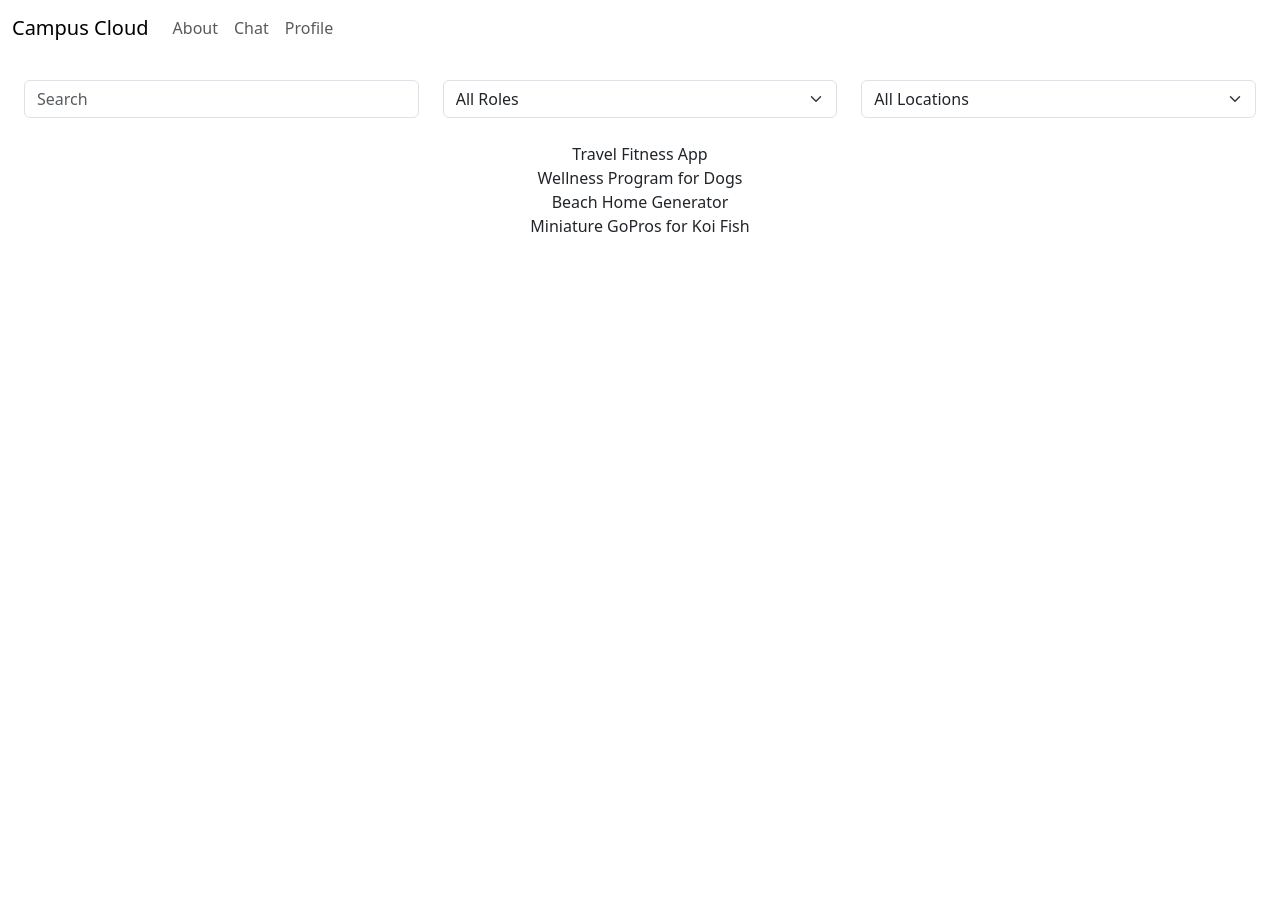
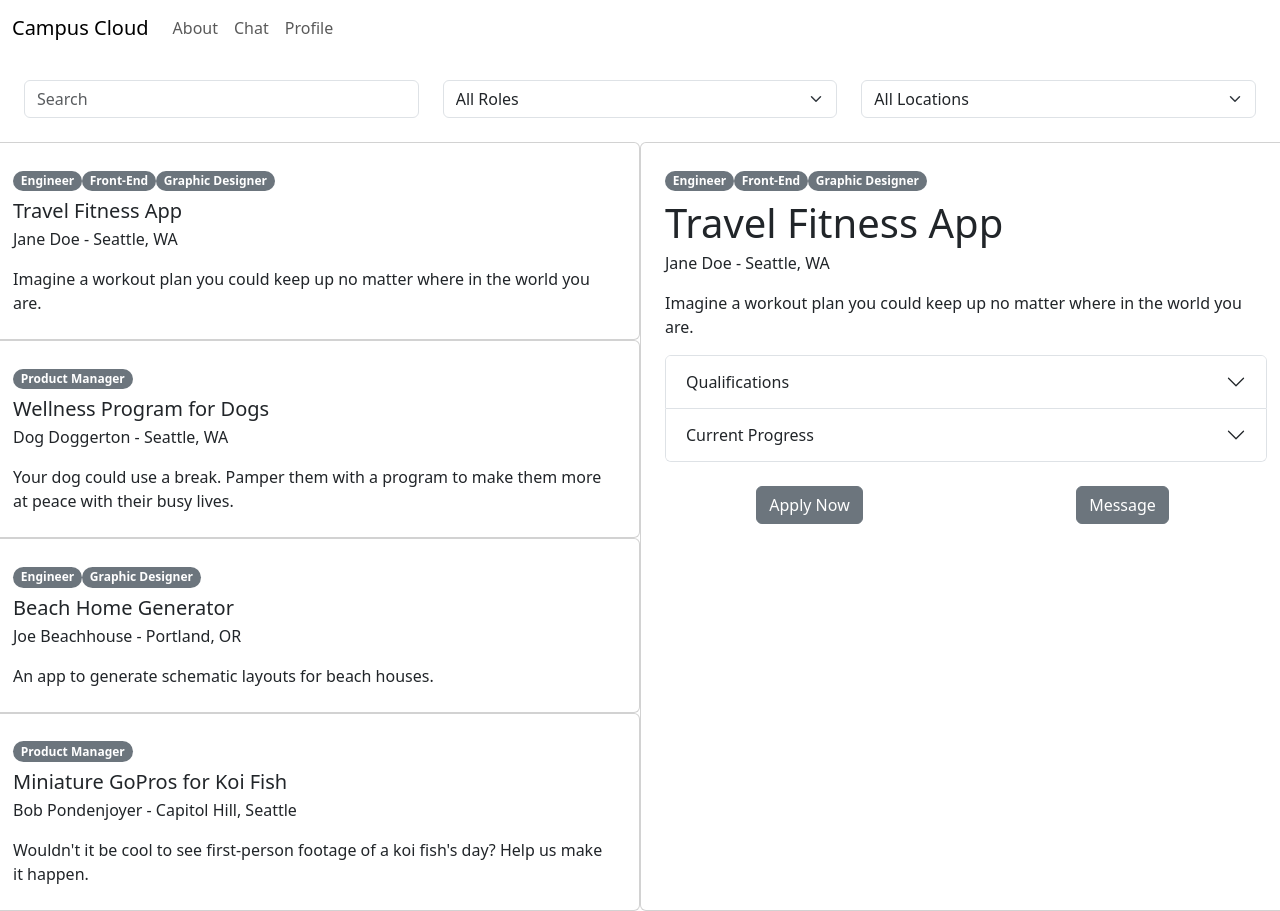
Before and after one commit to info340-au23a/project-hoda-ayad, a React (Create React App) app in the folder campus-cloud/: page / in a window 1280 px wide. Before the commit the page ends 800 px from the top, so only its background shows below. Built offline with nearby package versions, Linux system fonts and the light colour scheme.

Commit message:
added posting window structure

```diff
--- a/campus-cloud/src/App.css
+++ b/campus-cloud/src/App.css
@@ -1,5 +1,10 @@
+html, body, #root {
+  min-height: 100vh;
+}
+
 .App {
   text-align: center;
+  min-height: 100%;
 }
 
 .App-logo {
--- a/campus-cloud/src/components/JobFilter.js
+++ b/campus-cloud/src/components/JobFilter.js
@@ -13,24 +13,28 @@ export default function JobFilter(props) {
 
     function handleInput(event) {
         setQuery(event.target.value);
-        props.applyFilterCallback(query, role, location);
+        props.applyFilterCallback(event.target.value, role, location);
     }
 
     function handleSelect(event) {
+        const newVal = event.target.value;
         if (event.target.id === "role-select") {
-            setRole(event.target.value);
+            setRole(newVal);
+            props.applyFilterCallback(query, newVal, location);
+            console.log("Set new role to: ", newVal)
         } else {
-            setLocation(event.target.value);
+            setLocation(newVal);
+            props.applyFilterCallback(query, role, newVal);
         }
-        props.applyFilterCallback(query, role, location);
+
     }
 
     const roleElems = props.roleOptions.map((role) => {
         return <option key={role} value={role}>{role}</option>
-    })
+    });
     const locElems = props.locOptions.map((loc) => {
         return <option key={loc} value={loc}>{loc}</option>
-    })
+    });
 
     //console.log(query, role, location);
 
--- a/campus-cloud/src/components/Postings.js
+++ b/campus-cloud/src/components/Postings.js
@@ -1,10 +1,26 @@
 'use strict'
 
-import React from "react";
+import React, { useState } from "react";
+import { Card, CardSubtitle, CardTitle, CardText,
+         Row, Col, Badge, Button, Accordion, AccordionHeader, AccordionBody, AccordionItem } from 'reactstrap';
 
-export default function PostingsList(props) {
+export function PostingWindow({ data }) {
+    let windowContent = <SelectPrompt />;
+    if (data !== undefined) {
+        windowContent = <PostingView data={data}/>;
+    }
 
-    const postingCards = props.postings.map((posting) => <PostingCard data={posting}/>)
+    return (
+        <Card className="p-4 text-start" style={{minHeight:'100%'}}>
+            {windowContent}
+        </Card>
+    )
+}
+
+
+export function PostingsList(props) {
+
+    const postingCards = props.postings.map((posting) => <PostingCard key={posting.title} data={posting}/>)
 
     return (
         <div className="postings">
@@ -14,9 +30,88 @@ export default function PostingsList(props) {
 }
 
 function PostingCard({ data }) {
+    const roleBadges = data.roles.map((role) => <Badge pill>{role}</Badge>)
+
     return (
-        <div className="posting-card">
-            {data.title}
+        <Card className="p-4 text-start">
+            <div className="mb-2">
+                {roleBadges}
+            </div>
+            <CardTitle tag='h5'>
+                {data.title}
+            </CardTitle>
+            <CardSubtitle className="mb-3">
+                {data.poster} - {data.location}
+            </CardSubtitle>
+            <CardText>
+                {data.shortdesc}
+            </CardText>
+        </Card>
+    )
+}
+
+function PostingView({ data }) {
+    const roleBadges = data.roles.map((role) => <Badge pill>{role}</Badge>)
+
+    const [open, setOpen] = useState('');
+    const toggle = (id) => {
+        if (open === id) {
+        setOpen();
+        } else {
+        setOpen(id);
+        }
+    };
+
+    return (
+        <div>
+            <div className="mb-2">
+                {roleBadges}
+            </div>
+            <CardTitle tag='h1'>
+                {data.title}
+            </CardTitle>
+            <CardSubtitle className="mb-3">
+                {data.poster} - {data.location}
+            </CardSubtitle>
+            <CardText className="short-desc">
+                {data.shortdesc}
+            </CardText>
+            <Accordion open={open} toggle={toggle} className="pb-4">
+                <AccordionItem>
+                    <AccordionHeader targetId="quals">
+                        Qualifications
+                    </AccordionHeader>
+                    <AccordionBody accordionId="quals">
+                        list of reqs
+                    </AccordionBody>
+                </AccordionItem>
+                <AccordionItem>
+                    <AccordionHeader targetId="progress">
+                        Current Progress
+                    </AccordionHeader>
+                    <AccordionBody accordionId="progress">
+                        progress description
+                    </AccordionBody>
+                </AccordionItem>
+            </Accordion>
+            <Row className="buttons text-center">
+                <Col>
+                    <Button>
+                        Apply Now
+                    </Button>
+                </Col>
+                <Col>
+                    <Button>
+                        Message
+                    </Button>
+                </Col>
+            </Row>
         </div>
     )
 }
+
+function SelectPrompt(props) {
+    return (
+        <h2>Select a Job Listing to View</h2>
+    )
+}
--- a/campus-cloud/src/pages/Home.js
+++ b/campus-cloud/src/pages/Home.js
@@ -2,7 +2,8 @@
 
 import React, { useState } from 'react';
 import JobFilter from '../components/JobFilter';
-import PostingsList from '../components/Postings';
+import { PostingWindow, PostingsList } from '../components/Postings';
+import { Row, Col } from 'reactstrap';
 
 function Home(props) {
     const [query, setQuery] = useState('');
@@ -11,12 +12,12 @@ function Home(props) {
     const [filteredData, setFilteredData] = useState(props.postings);
 
 
-    const filteredPostings = props.postings.filter((posting) => {
-        const nameMatch = (query === '') || ((posting.title.toLowerCase()).includes(query.toLowerCase()));
-        const roleMatch = (role === 'All Roles') || (role in posting.roles);
-        const locMatch = (location === 'All Locations') || (location === posting.location);
-        return nameMatch && roleMatch && locMatch;
-    });
+    // const filteredPostings = props.postings.filter((posting) => {
+    //     const nameMatch = (query === '') || ((posting.title.toLowerCase()).includes(query.toLowerCase()));
+    //     const roleMatch = (role === 'All Roles') || (role in posting.roles);
+    //     const locMatch = (location === 'All Locations') || (location === posting.location);
+    //     return nameMatch && roleMatch && locMatch;
+    // });
 
 
     const roleOptions = [...new Set(props.postings.reduce((all, current) => {
@@ -31,7 +32,15 @@ function Home(props) {
         setQuery(query);
         setRole(role);
         setLocation(loc);
-        setFilteredData(filteredPostings);
+        setFilteredData(() => {
+            const filteredPostings = props.postings.filter((posting) => {
+                const nameMatch = (query === '') || ((posting.title.toLowerCase()).includes(query.toLowerCase()));
+                const roleMatch = (role === 'All Roles') || (posting.roles.includes(role));
+                const locMatch = (loc === 'All Locations') || (location === posting.location);
+                return nameMatch && roleMatch && locMatch;
+            });
+            return filteredPostings;
+        });
     }
 
 
@@ -41,8 +50,14 @@ function Home(props) {
             <JobFilter roleOptions={roleOptions}
                   locOptions={locOptions}
                   applyFilterCallback={applyFilter}/>
-
-            <PostingsList postings={filteredData}/>
+            <Row style={{minHeight:'100%'}}>
+                <Col className='p-0' style={{minHeight:'100%'}}>
+                    <PostingsList key="postings-list" postings={filteredData}/>
+                </Col>
+                <Col className='p-0' style={{minHeight:'100%'}}>
+                    <PostingWindow key="posting-window" data={filteredData[0]}/>
+                </Col>
+            </Row>
         </div>
     );
   }
```
Also changed, not shown: campus-cloud/src/App.js (line endings or trailing spaces).
